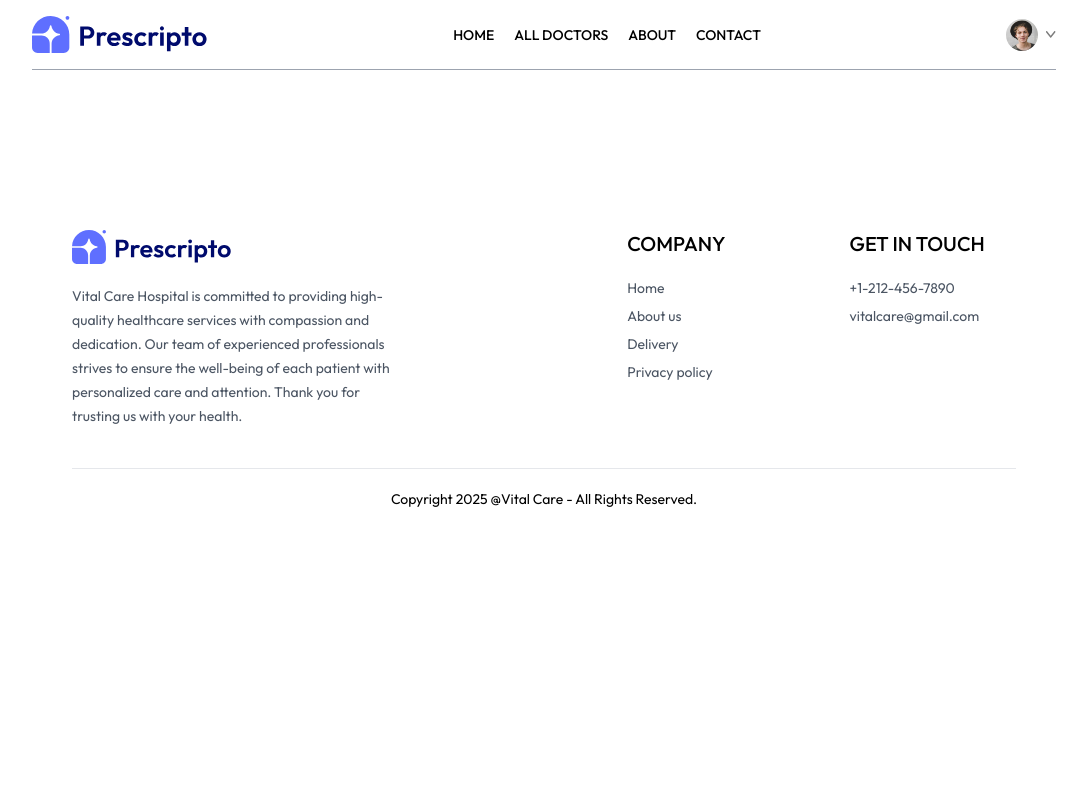
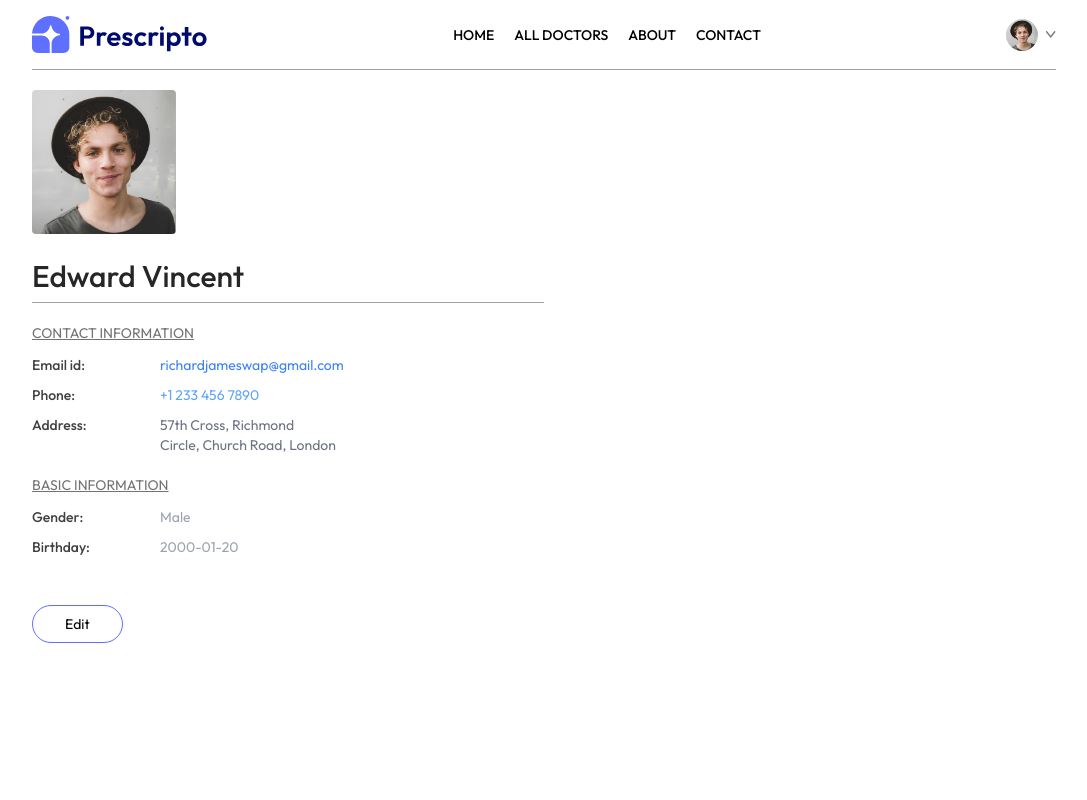
Before and after one commit to Vlora04/VitalCare, a React (Vite) app in the folder frontend/: page /my-profile in a window 1280 px wide. Shown: the top 800 px of the page, without its empty margins (96-1183 px from the left). Built offline with nearby package versions, Linux system fonts and the light colour scheme.

Commit message:
ndryshimet

```diff
--- a/frontend/src/context/AppContext.jsx
+++ b/frontend/src/context/AppContext.jsx
@@ -5,10 +5,11 @@ export const AppContext = createContext()
 
 const AppContextProvider = (props) => {
 
-
+const currencySymbol = '$'
 
 const value = {
-    doctors
+    doctors,
+    currencySymbol
 }
 
 return (
@@ -16,5 +17,7 @@ return (
         {props.children}
     </AppContext.Provider>
 )
+
 }
+
 export default AppContextProvider
--- a/frontend/src/pages/Contact.jsx
+++ b/frontend/src/pages/Contact.jsx
@@ -1,8 +1,30 @@
 import React from 'react'
+import { assets } from '../assets/assets'
 
 const Contact = () => {
   return (
     <div>
+
+      <div className='text-center text-2xl pt-10 text-gray-500'>
+        <p>CONTACT <span className='text-gray-700 font-semibold'>US</span> </p>
+      </div>
+
+      <div className='my-10 flex flex-col justify-center md:flex-row gap-10 mb-28 text-sm'>
+
+        <img className='w-full md:max-w-[360px]' src={assets.contact_image} alt="" />
+
+        <div className='flex flex-col justify-center items-start gap-6'>
+          <p className='font-semibold text-lg text-gray-600'>Our OFFICE</p>
+          <p className='text-gray-500'>57409 Willms Station <br /> Suite 350, Washington USA</p>
+          <p className='text-gray-500'>Tel: (415) 555-0132 <br /> Email: vitalcare@gmail.com</p>
+          <p className='font-semibold text-lg text-gray-600'>Careers at Vital Care</p>
+          <p className='text-gray-500'>Learn more about our job openings.</p>
+          <button className='border border-black px-8 py-4 text-sm hover:bg-black hover:text-white transition-all duration-500'>
+            Explore Jobs
+          </button>
+        </div>
+
+      </div>
 
     </div>
   )
--- a/frontend/src/pages/MyProfile.jsx
+++ b/frontend/src/pages/MyProfile.jsx
@@ -1,9 +1,90 @@
 import React from 'react'
+import { assets } from '../assets/assets'
+import { useState } from 'react';
+
 
 const MyProfile = () => {
+  const [userData, setUserData] = useState({
+    name: "Edward Vincent",
+    image: assets.profile_pic,
+    email: 'richardjameswap@gmail.com',
+    phone: '+1 233 456 7890',
+    address: {
+      line1: "57th Cross, Richmond ",
+      line2: "Circle, Church Road, London"
+    },
+    gender: 'Male',
+    dob: '2000-01-20'
+  })
+
+  const [isEdit, setIsEdit] = useState(false)
+
   return (
-    <div>
+    <div className='max-w-lg flex flex-col gap-2 text-sm'>
+      <img className='w-36 rounded' src={userData.image} alt="" />
 
+      {
+        isEdit
+          ? <input className='bg-gray-50 text-3xl font-medium max-w-60 mt-4' type="text" value={userData.name} onChange={e => setUserData(prev => ({ ...prev, name: e.target.value }))} />
+          : <p className='font-medium text-3xl text-neutral-800 mt-4'>{userData.name}</p>
+      }
+
+      <hr className='bg-zinc-400 h-[1px] border-none' />
+      <div>
+        <p className='text-neutral-500 underline mt-3'>CONTACT INFORMATION</p>
+        <div className='grid grid-cols-[1fr_3fr] gap-y-2.5 mt-3 text-neutral-700'>
+          <p className='font-medium'>Email id:</p>
+          <p className='text-blue-500'>{userData.email}</p>
+          <p className='font-medium'>Phone:</p>
+          {
+            isEdit
+              ? <input className='bg-gray-100 max-w-52' type="text" value={userData.phone} onChange={e => setUserData(prev => ({ ...prev, phone: e.target.value }))} />
+              : <p className='text-blue-400'>{userData.phone}</p>
+          }
+          <p className='font-medium'>Address:</p>
+          {
+            isEdit
+              ? <p>
+                <input className='bg-gray-50' onChange={(e) => setUserData(prev => ({ ...prev, address: { ...prev.address, line1: e.target.value } }))} value={userData.address.line1} type="text" />
+                <br />
+                <input className='bg-gray-50' onChange={(e) => setUserData(prev => ({ ...prev, address: { ...prev.address, line2: e.target.value } }))} value={userData.address.line2} type="text" />
+              </p>
+              : <p className='text-gray-500'>
+                {userData.address.line1}
+                <br />
+                {userData.address.line2}
+              </p>
+          }
+        </div>
+      </div>
+      <div>
+        <p className='text-neutral-500 underline mt-3'>BASIC INFORMATION</p>
+        <div className='grid grid-cols-[1fr_3fr] gap-y-2.5 mt-3 text-neutral-700'>
+          <p className='font-medium'>Gender:</p>
+          {
+            isEdit
+              ? <select className='max-w-20 bg-gray-100' onChange={(e) => setUserData(prev => ({ ...prev, gender: e.target.value }))} value={userData.gender}>
+                <option value="Male">Male</option>
+                <option value="Female">Female</option>
+              </select>
+              : <p className='text-gray-400'>{userData.gender}</p>
+          }
+          <p className='font-medium'>Birthday:</p>
+          {
+            isEdit
+              ? <input className='max-w-28 bg-gray-100' type="date" onChange={(e) => setUserData(prev => ({ ...prev, dob: e.target.value }))} value={userData.dob} />
+              : <p className='text-gray-400'>{userData.dob}</p>
+          }
+        </div>
+      </div>
+
+      <div className='mt-10'>
+        {
+          isEdit
+            ? <button className='border border-primary px-8 py-2 rounded-full hover:bg-primary hover:text-white transition-all' onClick={() => setIsEdit(false)}>Save information</button>
+            : <button className='border border-primary px-8 py-2 rounded-full hover:bg-primary hover:text-white transition-all' onClick={() => setIsEdit(true)}>Edit</button>
+        }
+      </div>
     </div>
   )
 }
```
